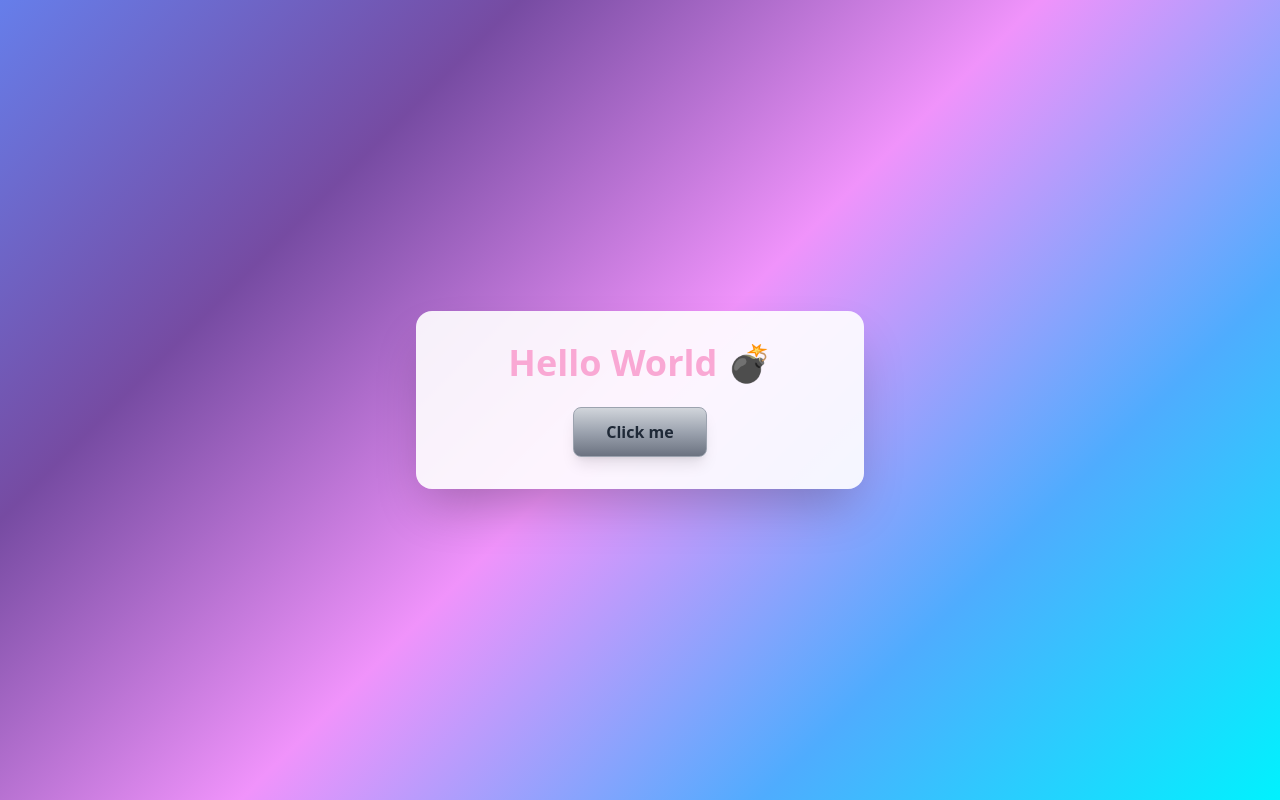
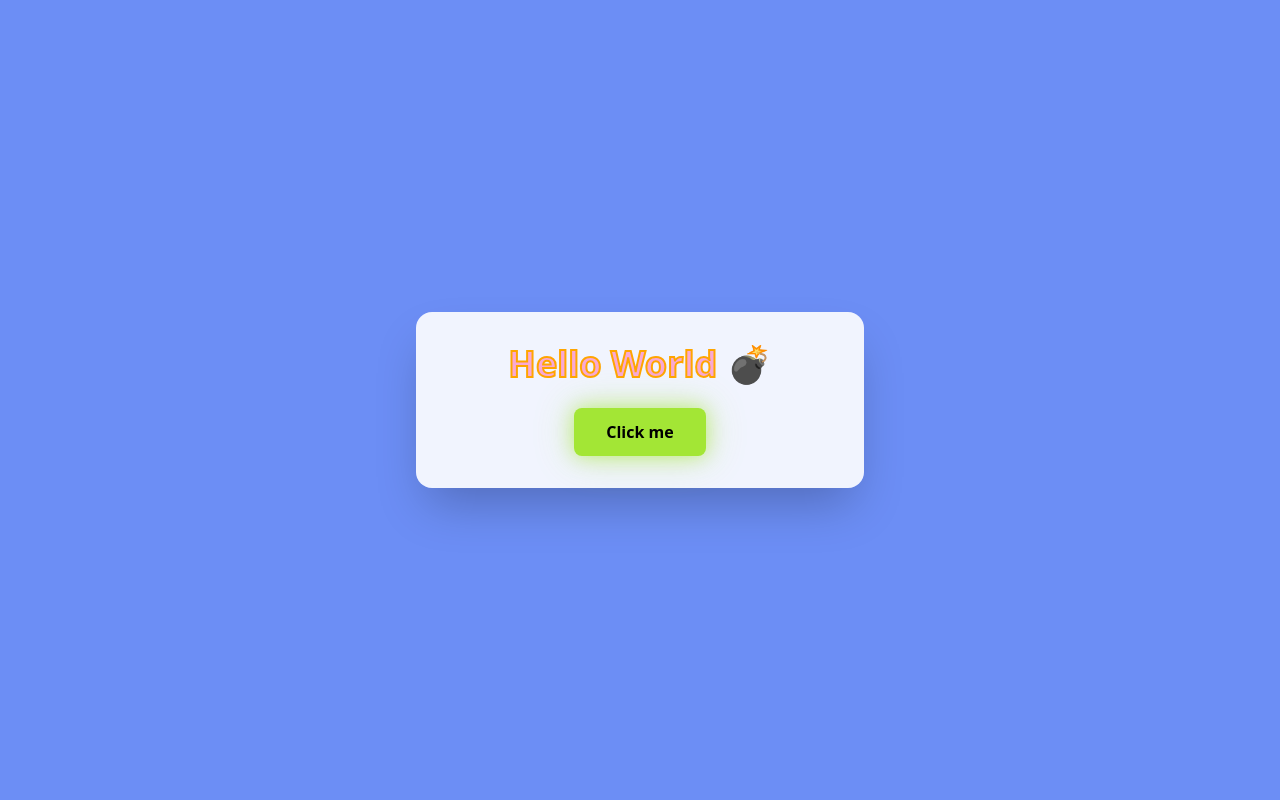
Before and after one commit to emanuelaanders/hello-world-site, a Vue app: page / in a window 1280 px wide. Built offline with nearby package versions, Linux system fonts and the light colour scheme.

Commit message:
Add neon green button, blue background, and orange text stroke

```diff
--- a/src/App.vue
+++ b/src/App.vue
@@ -5,14 +5,15 @@
 </script>
 
 <template>
-  <div class="min-h-screen flex items-center justify-center p-4" style="background: linear-gradient(135deg, #667eea 0%, #764ba2 25%, #f093fb 50%, #4facfe 75%, #00f2fe 100%);">
+  <div class="min-h-screen flex items-center justify-center p-4" style="background: #6C8EF5;">
     <div class="bg-white bg-opacity-90 rounded-2xl shadow-2xl p-8 max-w-md w-full text-center">
-      <h1 class="text-4xl font-bold text-pink-300 mb-6">
+      <h1 class="text-4xl font-bold text-pink-300 mb-6" style="-webkit-text-stroke: 2px orange; text-stroke: 2px orange;">
         Hello World 💣
       </h1>
       <button
         @click="handleClick"
-        class="bg-gradient-to-b from-gray-300 via-gray-400 to-gray-500 hover:from-gray-400 hover:via-gray-500 hover:to-gray-600 text-gray-800 font-bold py-3 px-8 rounded-lg transition-all duration-200 shadow-lg hover:shadow-xl border border-gray-400"
+        class="bg-lime-400 hover:bg-lime-500 text-black font-bold py-3 px-8 rounded-lg transition-all duration-200 shadow-lg shadow-lime-400/50 hover:shadow-xl hover:shadow-lime-500/60"
+        style="box-shadow: 0 0 20px rgba(163, 230, 53, 0.6), 0 0 40px rgba(163, 230, 53, 0.3);"
       >
         Click me
       </button>
```
